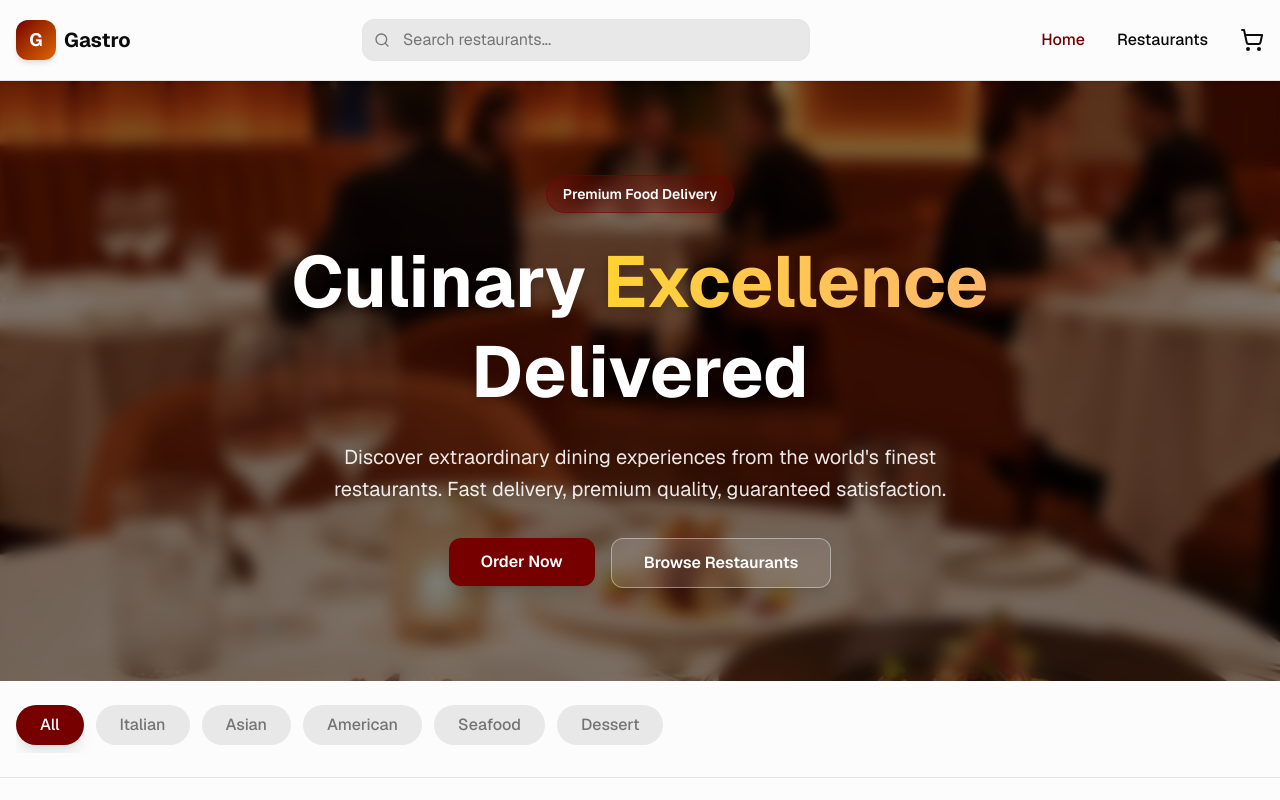
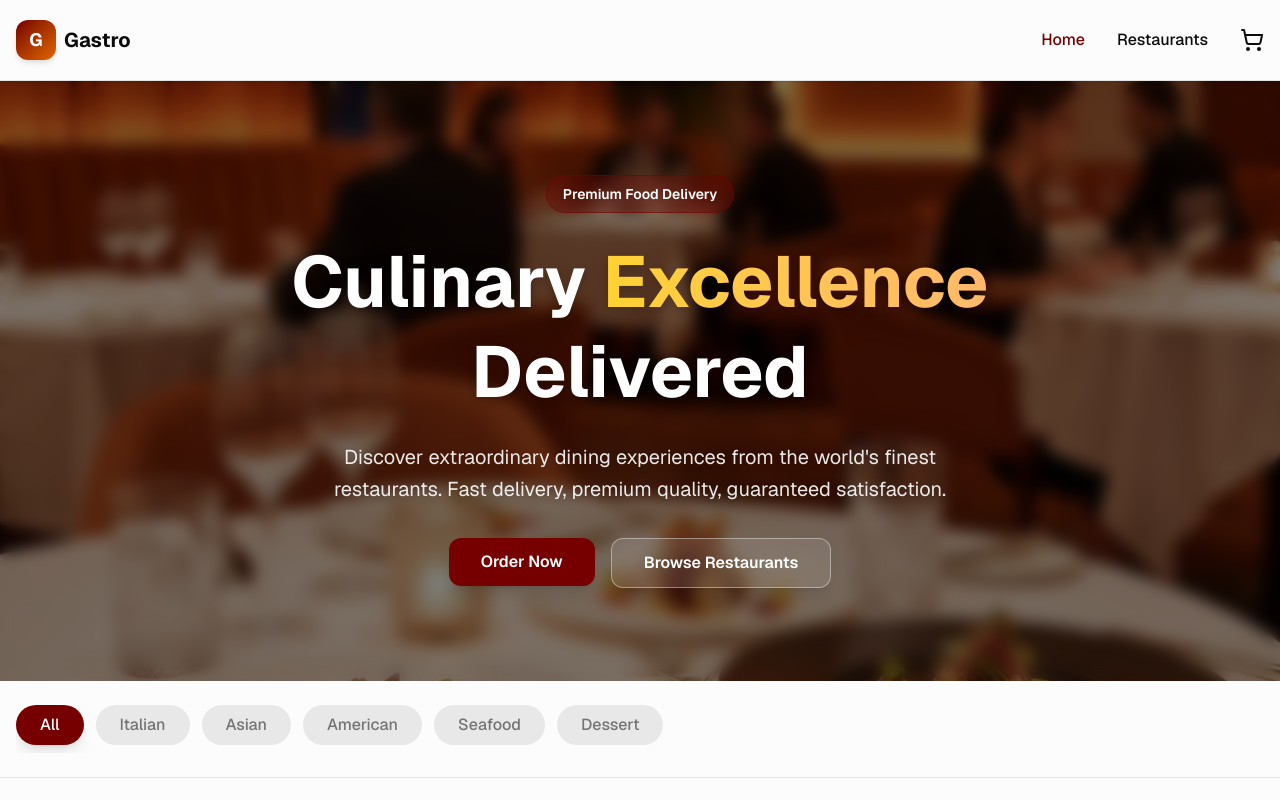
Before and after one commit to mhassan35/My-Restaurant, a Next.js app: page / in a window 1280 px wide. Shown: the top 800 px of the page. Built offline with nearby package versions, Linux system fonts and the light colour scheme.

Commit message:
updated navbar

```diff
--- a/components/navbar.tsx
+++ b/components/navbar.tsx
@@ -3,7 +3,7 @@
 import { useState } from "react"
 import Link from "next/link"
 import { usePathname } from "next/navigation"
-import { ShoppingCart, Menu, X, Search } from "lucide-react"
+import { ShoppingCart, Menu, X } from "lucide-react"
 import { useCart } from "@/context/cart-context"
 
 export default function Navbar() {
@@ -27,19 +27,7 @@ export default function Navbar() {
               Gastro
             </span>
           </Link>
-
-          {/* Search Bar - Hidden on Mobile */}
-          <div className="hidden md:flex flex-1 max-w-md mx-4 lg:mx-8">
-            <div className="relative w-full">
-              <Search className="absolute left-3 top-1/2 transform -translate-y-1/2 w-4 h-4 text-muted-foreground" />
-              <input
-                type="text"
-                placeholder="Search restaurants..."
-                className="w-full pl-10 pr-4 py-2 rounded-lg bg-muted text-foreground placeholder:text-muted-foreground border border-border focus:outline-none focus:ring-2 focus:ring-primary transition-smooth"
-              />
-            </div>
-          </div>
-
+          {/* Added buttons of login or signup if you want  */}
           {/* Desktop Menu */}
           <div className="hidden md:flex items-center gap-6 lg:gap-8">
             <Link
```
